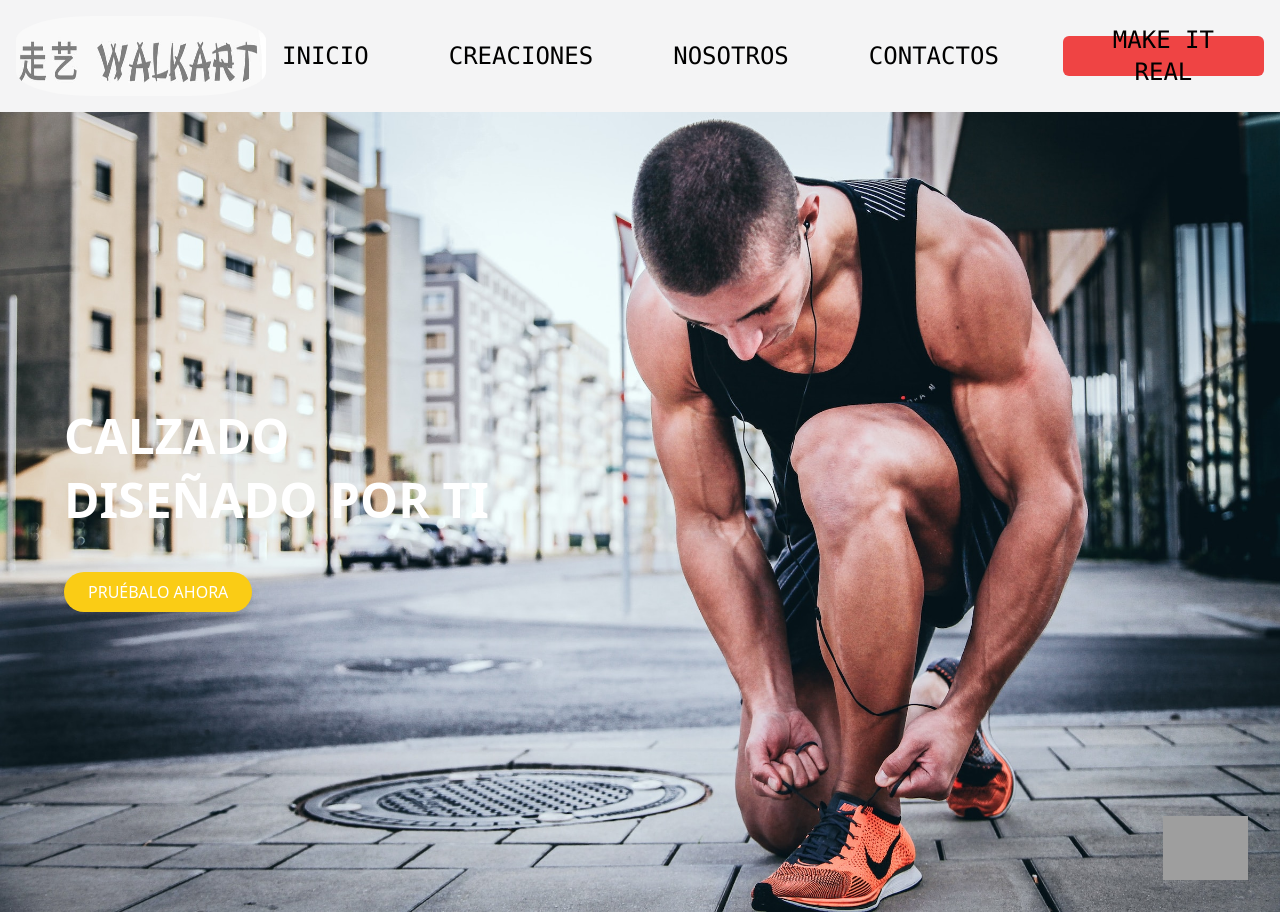
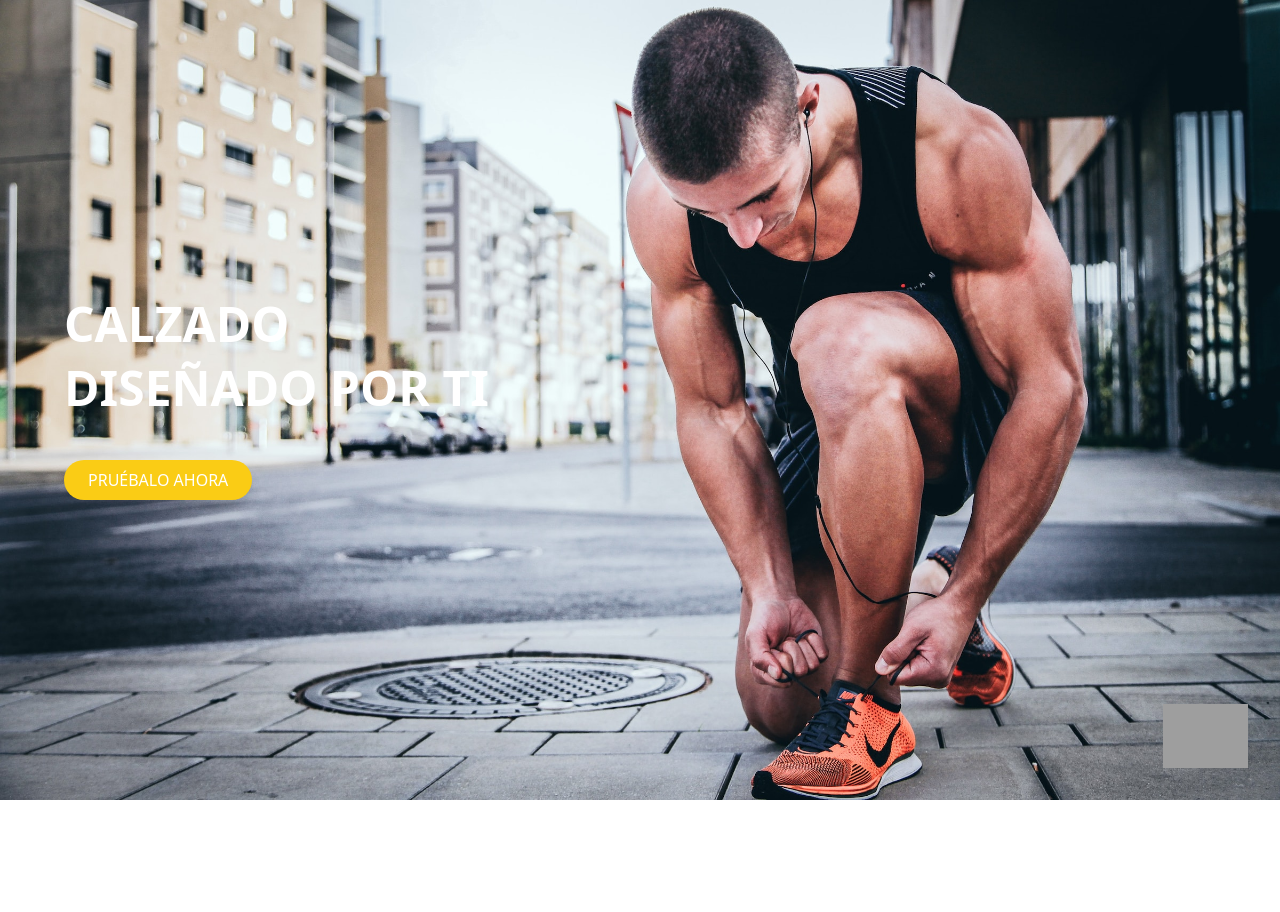
Before and after one commit to juanmeyer94/walkart, a React (Vite) app: page / in a window 1280 px wide. After the commit the page ends 800 px from the top, so only its background shows below. Built offline with nearby package versions, Linux system fonts and the light colour scheme; grey boxes are pictures that could not be loaded.

Commit message:
solucion de estilo home

```diff
--- a/src/App.jsx
+++ b/src/App.jsx
@@ -1,4 +1,4 @@
-import { Routes, Route } from "react-router-dom";
+import { Routes, Route, useLocation } from "react-router-dom";
 import Home from "./components/Home/home";
 import { Button } from "@/components/ui/button"
 import NavBar from "./components/NavBar/navbar"
@@ -7,12 +7,14 @@
 
 
 
+
 function App() {
 
+  const location = useLocation();
+
   return (
-
-   <div>
-      <NavBar />
+    <div className="App">
+      {location.pathname !== '/' && <NavBar />}
 
       <Routes>
         <Route path="/" element={<Home />} />
```
